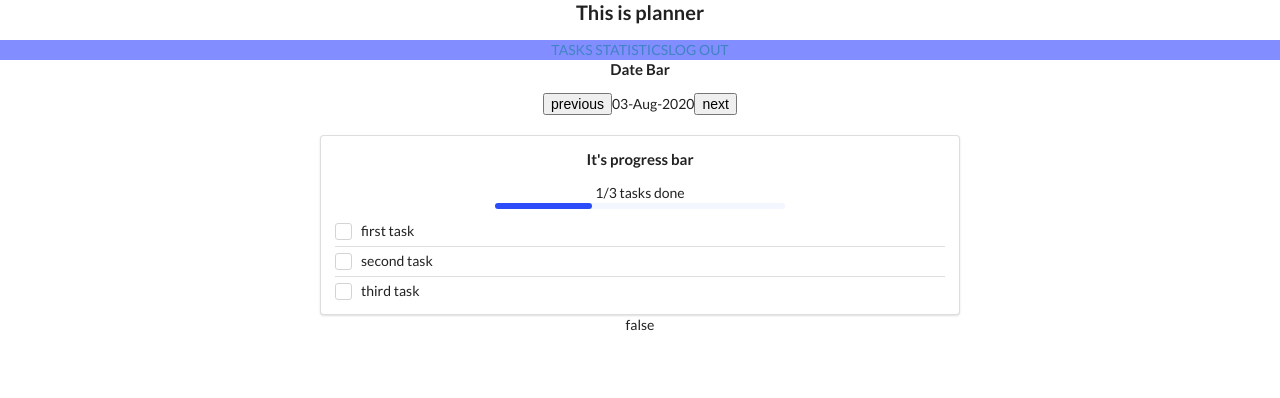
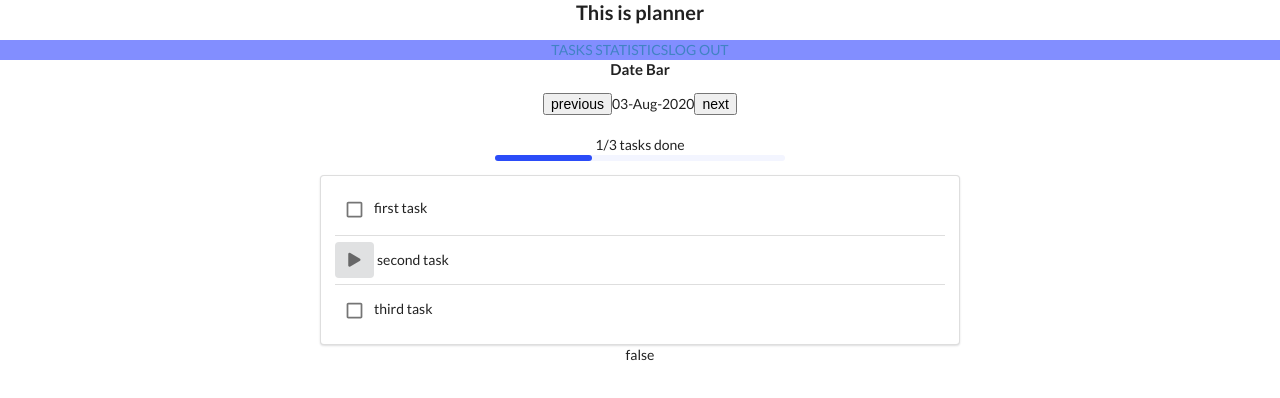
Before and after one commit to Maciag312/your-planner, a React (Create React App) app in the folder front-end-react/: page /planner in a window 1280 px wide. Shown: the top 398 px of the page. Built offline with nearby package versions, Linux system fonts and the light colour scheme; what miragejs would draw is missing.

Commit message:
home visual change, tasks improvements

```diff
--- a/front-end-react/package.json
+++ b/front-end-react/package.json
@@ -12,6 +12,7 @@
     "react-dom": "^16.13.1",
     "react-redux": "^7.2.1",
     "react-scripts": "3.4.1",
+    "react-window": "^1.8.5",
     "redux": "^4.0.5"
   },
   "scripts": {
--- a/front-end-react/src/Home/Header.css
+++ b/front-end-react/src/Home/Header.css
@@ -3,55 +3,51 @@
   top: 0;
   display: flex;
   width: 100%;
-    height: 50px;
+  height: 70px;
   padding: 10px;
   justify-content: space-between;
   z-index: 1;
-
   /* Animation */
   transition-timing-function: ease-in;
   transition: all 0.4s;
 }
-  .header__dark{
-    background-color: #84A6FE;
-
+.header__dark {
+  background-color: #84a6fe;
 }
 
 .header__logo {
   left: 20px;
   max-width: 200px;
   object-fit: contain;
-
 }
-  .header__navBox{
+.header__navBox {
   padding-top: 10px;
   display: flex;
 }
- .header__nav{
+.header__nav {
   padding-right: 30px;
-
 }
- .header__option{
+.header__option {
   align-items: center;
   display: flex;
   flex-direction: column;
 }
 .header__link {
-    color:#84A6FE;
+  color: #84a6fe;
   text-decoration: none;
 }
-  .header__white__link{
+.header__white__link {
   color: white;
-
 }
 .header__optionLineOne {
   font-size: 14px;
   font-weight: 200;
-    font-family: -apple-system, BlinkMacSystemFont, 'Segoe UI', Roboto, Oxygen, Ubuntu, Cantarell, 'Open Sans', 'Helvetica Neue', sans-serif;
+  font-family: -apple-system, BlinkMacSystemFont, "Segoe UI", Roboto, Oxygen,
+    Ubuntu, Cantarell, "Open Sans", "Helvetica Neue", sans-serif;
 }
 .header__optionLineTwo {
   font-size: 17px;
   font-weight: 800;
-    font-family: -apple-system, BlinkMacSystemFont, 'Segoe UI', Roboto, Oxygen, Ubuntu, Cantarell, 'Open Sans', 'Helvetica Neue', sans-serif;
-
+  font-family: -apple-system, BlinkMacSystemFont, "Segoe UI", Roboto, Oxygen,
+    Ubuntu, Cantarell, "Open Sans", "Helvetica Neue", sans-serif;
 }
--- a/front-end-react/src/Home/Home.css
+++ b/front-end-react/src/Home/Home.css
@@ -1,21 +1,22 @@
 .home {
   display: flex;
+  background-image: url(./pngs/home-image.jpg);
+  background-size: cover;
+  height: 120vh;
+}
+.home-box{
+  top: 20;
+  align-self: center;
+  justify-content: space-between;
+  display: flex;
   flex-direction: column;
-  background-color: white;
-  z-index: 1;
-  justify-content: flex-end;
   align-items: center;
-  margin-top: 17%;
-
-  /* to remove */
-  padding-bottom: 1000px;
+  width: 100%;
 }
 .home__text {
-  margin-left: 20px;
-  font-size: 8vw;
-  background-color: white;
   color: #84a6fe;
   font-weight: 300;
+ font-size: 8vw;
   font-family: -apple-system, BlinkMacSystemFont, "Segoe UI", Roboto, Oxygen,
     Ubuntu, Cantarell, "Open Sans", "Helvetica Neue", sans-serif;
 }
@@ -23,29 +24,13 @@
   margin-top: 30px;
   border-radius: 50px;
   background-color: #84a6fe;
-  border: 2px solid #84a6fe;
-  padding: 3vw;
+  border: 7px solid #84a6fe;
   width: 80%;
-  height: 1px;
   outline: none;
-  font-size: 4vw;
+  font-size: 3vw;
   color: white;
 }
-.home__button {
+.home-button {
   align-self: flex-end;
-  margin-top: 6vh;
-  margin-right: 7vw;
-  padding-left: 20px;
   padding-right: 20px;
-  border-radius: 20px;
-  background-color: #84a6fe;
-  border: 3px solid #6e78fa;
-  height: 7vh;
-  font-weight: 300;
-
-  font-size: 2vw;
-  font-family: -apple-system, BlinkMacSystemFont, "Segoe UI", Roboto, Oxygen,
-    Ubuntu, Cantarell, "Open Sans", "Helvetica Neue", sans-serif;
-  color: white;
-  outline: none;
 }
--- a/front-end-react/src/Home/Home.js
+++ b/front-end-react/src/Home/Home.js
@@ -1,14 +1,17 @@
-import React, { Component } from "react";
+import React from "react";
 import { connect } from "react-redux";
 import "./Home.css";
 
 export const Home = (props) => {
   return (
     <div className="home">
-      <span className="home__text">What is your todays goal ? </span>
-      <input className="home__input" />
-      <button className="home__button">Begin adding your tasks</button>
-      <div>{props.authenticated.toString()}</div>
+      <div className="home-box container">
+        <h1 className="home__text">What is your todays goal ? </h1>
+        <input className="home__input" />
+        <br/>
+        <button className="home-button ui blue button">Begin adding your tasks</button>
+         <div>{props.authenticated.toString()}</div>
+      </div>
     </div>
   );
 };
--- a/front-end-react/src/Planner/Planner.js
+++ b/front-end-react/src/Planner/Planner.js
@@ -1,4 +1,4 @@
-import React, { Component } from "react";
+import React from "react";
 import { connect } from "react-redux";
 import NavigationBar from "./NavigationBar";
 import DateBar from "./DateBar";
@@ -12,13 +12,13 @@ const Planner = (props) => {
       <h1> This is planner</h1>
       <NavigationBar />
       <DateBar />
-      <br/>
+      <br />
       <div className="planner-box">
+        <ProgressBar
+          numberOfDone={props.tasks.filter((t) => t.isDone === true).length}
+          numberOfTasks={props.tasks.length}
+        />
         <div className="planner-segment ui segment">
-          <ProgressBar
-            numberOfDone={props.tasks.filter((t) => t.isDone === true).length}
-            numberOfTasks={props.tasks.length}
-          />
           <TasksList tasks={props.tasks} />
         </div>
       </div>
--- a/front-end-react/src/Planner/ProgressBar.js
+++ b/front-end-react/src/Planner/ProgressBar.js
@@ -1,19 +1,25 @@
-import React from 'react'
+import React from "react";
 
-import './ProgressBar.css';
+import "./ProgressBar.css";
 
 function ProgressBar(props) {
-    const taskBarWidth = 290;
-    return (
-        <div >
-            <h4>It's progress bar</h4>
-            <div>{props.numberOfDone}/{props.numberOfTasks} tasks done</div>
-            <div className="outside" style={{width: taskBarWidth + "px"}}><div className="inside" style={{width: taskBarWidth*props.numberOfDone/props.numberOfTasks + "px"}} ></div></div>
-
-        </div>
-    )
+  const taskBarWidth = 290;
+  return (
+    <div>
+      <div>
+        {props.numberOfDone}/{props.numberOfTasks} tasks done
+      </div>
+      <div className="outside" style={{ width: taskBarWidth + "px" }}>
+        <div
+          className="inside"
+          style={{
+            width:
+              (taskBarWidth * props.numberOfDone) / props.numberOfTasks + "px",
+          }}
+        ></div>
+      </div>
+    </div>
+  );
 }
 
-
-
-export default ProgressBar
+export default ProgressBar;
--- a/front-end-react/src/Planner/Task.css
+++ b/front-end-react/src/Planner/Task.css
@@ -1,3 +1,6 @@
 .task-content{
     display: flex;
 }
+.bottom-progress{
+    width: 100%;
+}
--- a/front-end-react/src/Planner/Task.js
+++ b/front-end-react/src/Planner/Task.js
@@ -1,33 +1,66 @@
-import React from "react";
-import { Redirect } from "react-router-dom";
-import './Task.css';
+import React, { useState } from "react";
+import Checkbox from "@material-ui/core/Checkbox";
+import "./Task.css";
 
 function Task({ task }) {
-  const [play, setPlay] = React.useState(false);
+  const [play, setPlay] = useState(false);
+  const [pause, setPause] = useState(false);
+  const [checked, setChecked] = useState(false);
+
+  const handleChange = (event) => {
+    setChecked(event.target.checked);
+  };
+
+  const onPlayClicked = () => {
+    setPlay(true);
+    setPause(false);
+  };
+  const onPauseClicked = () => {
+    setPlay(false);
+    setPause(true);
+  };
+
+  const checkbox = () => {
+    return (
+      <Checkbox
+        checked={checked}
+        onChange={handleChange}
+        color="primary"
+        inputProps={{ "aria-label": "secondary checkbox" }}
+      />
+    );
+  };
+
+  const playPause = () => {
+    if (!play && !pause) {
+      return (
+        <button className="ui icon button" onClick={() => onPlayClicked()}>
+          <i className={`play icon`}></i>
+        </button>
+      );
+    } else if (play && !pause) {
+      return (
+        <button className="ui  icon button" onClick={() => onPauseClicked()}>
+          <i className={`pause icon`}></i>
+        </button>
+      );
+    } else if (!play && pause) {
+      return (
+        <button className="ui icon button" onClick={() => onPlayClicked()}>
+          <i className={`play icon`}></i>
+        </button>
+      );
+    }
+  };
+
   return (
-    <div className="item">
-      <div className="task-content content">
-        <div class="task-checkbox ui checkbox">
-          <input type="checkbox" />
-          <label></label>
+    <div className="list-item item">
+      <div className="left floated content">
+        <div className="task box">
+          {task.isTimeLimited ? playPause() : checkbox()}
+          {task.name}
         </div>
-        {task.name}
       </div>
-      {/* {task.isDone.toString()}
-
-      {task.name}
-
-      {task.isTimeLimited.toString()}
-
-      {task.duration === 0 ? (
-        play === true ? (
-          <Redirect to="/timer"></Redirect>
-        ) : (
-          <div></div>
-        )
-      ) : (
-        <div></div>
-      )} */}
     </div>
   );
 }
--- a/front-end-react/src/Planner/TasksList.js
+++ b/front-end-react/src/Planner/TasksList.js
@@ -1,11 +1,14 @@
 import React from "react";
-import FixedSizeList from "@material-ui/core/List";
 import Task from "./Task";
 import './TasksList.css';
+import List from '@material-ui/core/List';
+
+
 const TaskList = ({ tasks }) => {
   const renderedList = tasks.map((task) => {
     return <Task key={task.name} task={task} />;
   });
+
   return <div className="tasks-list ui relaxed divided list">{renderedList}</div>;
 };
 
--- a/front-end-react/src/TaskTimer/TaskTimer.css
+++ b/front-end-react/src/TaskTimer/TaskTimer.css
@@ -1,15 +1,11 @@
-.timer__back__button{
+.timer__back__button {
   align-self: flex-start;
-
-
 }
-.timer__back__icon{
-
+.timer__back__icon {
   color: white;
-
 }
 
-.timer{
+.timer {
   height: 100%;
   justify-content: space-between;
   background-color: #84a6fe;
@@ -17,43 +13,54 @@ display: flex;
   flex-direction: column;
   align-items: center;
   padding-bottom: 8%;
-
-
 }
-.timer__task{
+.timer__task {
   font-size: 4vw;
-font-family: -apple-system, BlinkMacSystemFont, 'Segoe UI', Roboto, Oxygen, Ubuntu, Cantarell, 'Open Sans', 'Helvetica Neue', sans-serif;
+  font-family: -apple-system, BlinkMacSystemFont, "Segoe UI", Roboto, Oxygen,
+    Ubuntu, Cantarell, "Open Sans", "Helvetica Neue", sans-serif;
   font-weight: 200;
   color: white;
   padding-bottom: 4vw;
   padding-top: 4vw;
-
 }
 
-.timer__time__left{
-    font-family: -apple-system, BlinkMacSystemFont, 'Segoe UI', Roboto, Oxygen, Ubuntu, Cantarell, 'Open Sans', 'Helvetica Neue', sans-serif;
+.timer__time__left {
+  font-family: -apple-system, BlinkMacSystemFont, "Segoe UI", Roboto, Oxygen,
+    Ubuntu, Cantarell, "Open Sans", "Helvetica Neue", sans-serif;
   color: white;
   font-size: 2vw;
 }
 
-.timer__count__down{
-    font-family: -apple-system, BlinkMacSystemFont, 'Segoe UI', Roboto, Oxygen, Ubuntu, Cantarell, 'Open Sans', 'Helvetica Neue', sans-serif;
+.timer__count__down {
+  font-family: -apple-system, BlinkMacSystemFont, "Segoe UI", Roboto, Oxygen,
+    Ubuntu, Cantarell, "Open Sans", "Helvetica Neue", sans-serif;
   color: white;
   font-weight: 700;
   font-size: 15vw;
 }
 
-.timer__next__task{
+.timer__next__task {
   font-size: 4vw;
-    font-family: -apple-system, BlinkMacSystemFont, 'Segoe UI', Roboto, Oxygen, Ubuntu, Cantarell, 'Open Sans', 'Helvetica Neue', sans-serif;
+  font-family: -apple-system, BlinkMacSystemFont, "Segoe UI", Roboto, Oxygen,
+    Ubuntu, Cantarell, "Open Sans", "Helvetica Neue", sans-serif;
   font-weight: 200;
   color: white;
   padding-bottom: 4vw;
   padding-top: 4vw;
 }
-.timer__buttons{
+.timer__buttons {
   justify-content: space-between;
   display: flex;
   width: 60%;
+}
+.timer-green-button {
+  border-radius: 50%;
+}
 
+.timer-blue-button {
+  border-radius: 50%;
 }
+
+.timer-green-button {
+  border-radius: 50%;
+}
--- a/front-end-react/src/TaskTimer/TaskTimer.js
+++ b/front-end-react/src/TaskTimer/TaskTimer.js
@@ -3,7 +3,6 @@ import ArrowBackIosIcon from "@material-ui/icons/ArrowBackIos";
 import CheckIcon from "@material-ui/icons/Check";
 import ArrowForwardIcon from "@material-ui/icons/ArrowForward";
 import ReplayIcon from "@material-ui/icons/Replay";
-import Fab from "@material-ui/core/Fab";
 import { IconButton } from "@material-ui/core";
 import "./TaskTimer.css";
 
@@ -23,17 +22,17 @@ export default function TaskTimer(props) {
       <div className="timer__next__task"> Following task: Matematyka </div>
 
       <div className="timer__buttons">
-        <Fab color="primary">
+        <button className="timer-green-button  ui green button">
           <CheckIcon />
-        </Fab>
+        </button>
 
-        <Fab color="secondary">
+        <button className="timer-blue-button ui orange button">
           <ArrowForwardIcon />
-        </Fab>
+        </button>
 
-        <Fab color="primary">
+        <button className="timer-yellow-button ui yellow button">
           <ReplayIcon />
-        </Fab>
+        </button>
       </div>
     </div>
   );
```
Also changed, not shown: 2 other files (tests, documents, lock files or other folders). Lines whose indentation alone changed are shown as unchanged.
